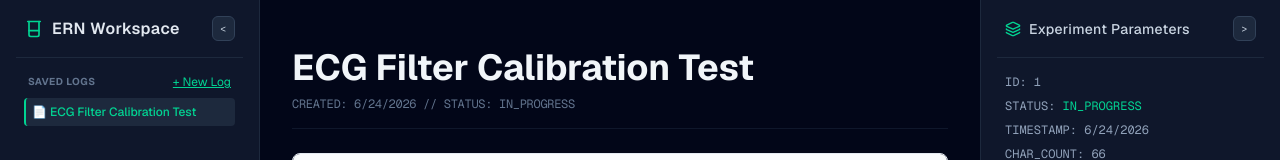
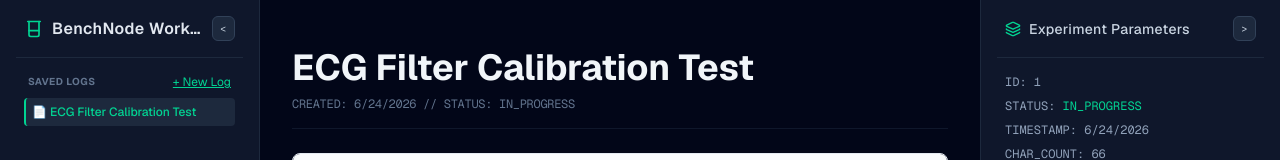
Before and after one commit to kaleb973/ERN-Notebook, a Next.js app in the folder ern-notebook/: page / in a window 1280 px wide. Shown: the top 160 px of the page. Built offline with nearby package versions, Linux system fonts and the light colour scheme.

Commit message:
Fixed Title

```diff
--- a/ern-notebook/src/components/Sidebar.tsx
+++ b/ern-notebook/src/components/Sidebar.tsx
@@ -25,7 +25,7 @@ export default function Sidebar({
       <div className="flex items-center justify-between gap-2 px-2 pb-4 border-b border-slate-800">
         <div className="flex items-center gap-2 min-w-0">
           <Beaker className="h-5 w-5 text-emerald-400 shrink-0" />
-          {!isCollapsed && <span className="font-semibold tracking-wide text-slate-200 truncate">ERN Workspace</span>}
+          {!isCollapsed && <span className="font-semibold tracking-wide text-slate-200 truncate">BenchNode Workspace</span>}
         </div>
         <button type="button" onClick={onToggleCollapse}
           className="rounded-md border border-slate-700 bg-slate-800 px-2 py-1 text-[10px] text-slate-300 hover:bg-slate-700">
```
